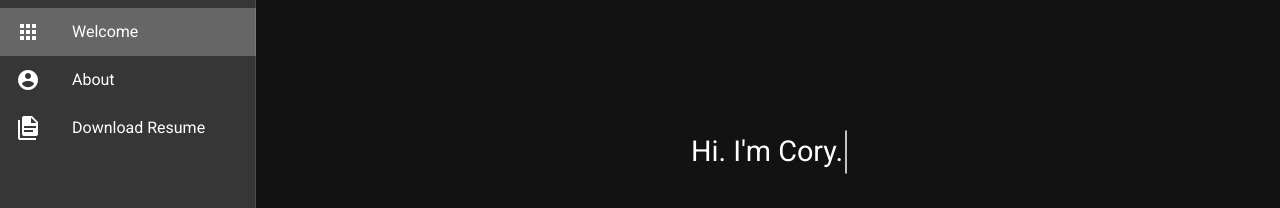
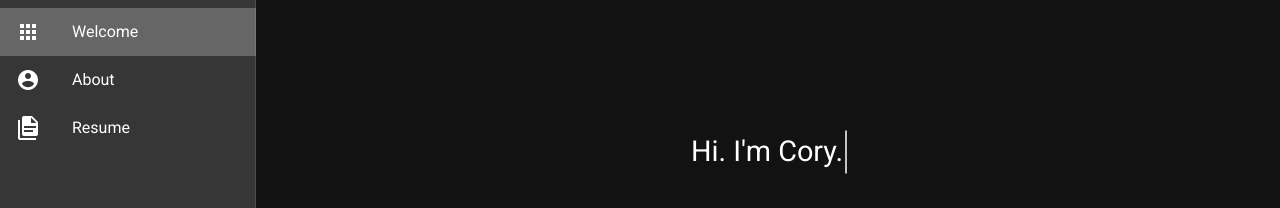
Before and after one commit to cwil751/nuxt-vuetify, a Nuxt app: page / in a window 1280 px wide. Shown: the top 208 px of the page. Built offline with nearby package versions, Linux system fonts and the light colour scheme.

Commit message:
Change wording

```diff
--- a/layouts/default.vue
+++ b/layouts/default.vue
@@ -109,7 +109,7 @@ export default {
         },
         {
           icon: 'mdi-file-document-multiple',
-          title: 'Download Resume',
+          title: 'Resume',
           to: 'resume'
         }
       ],
```
